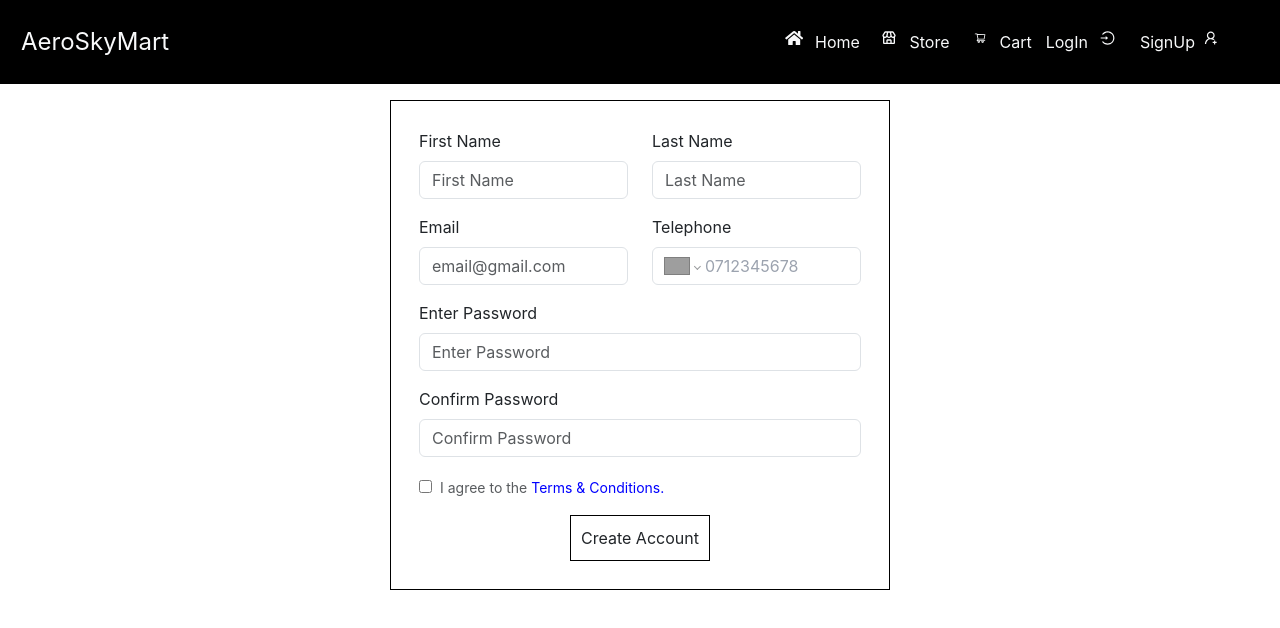
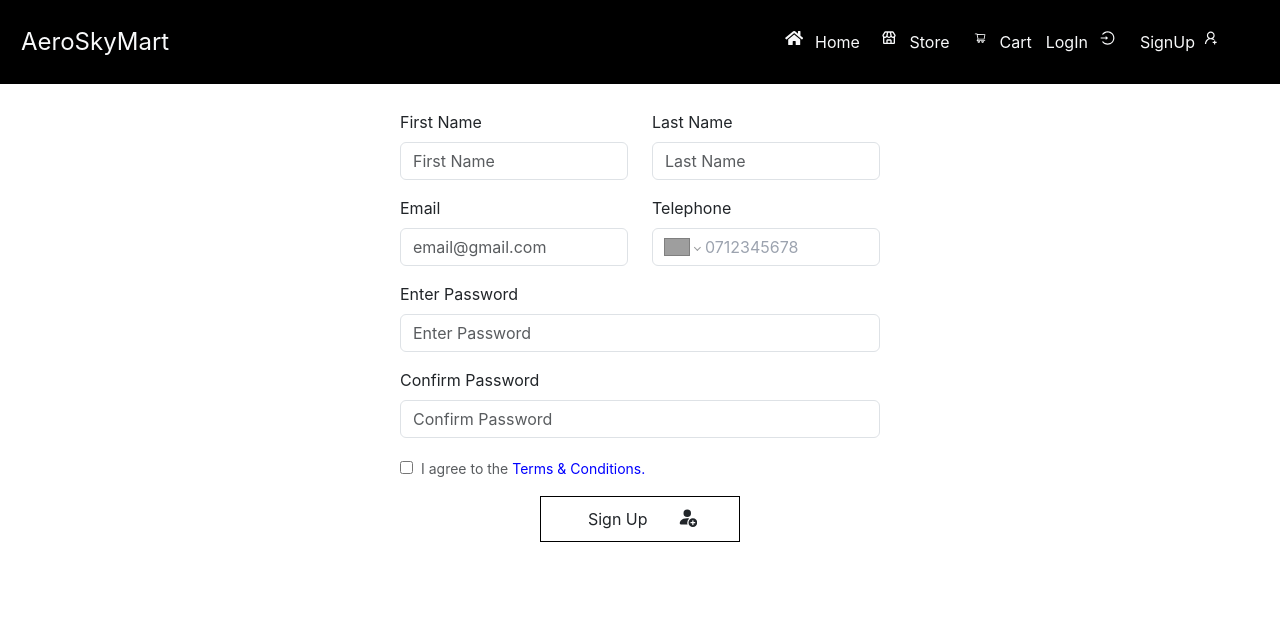
Before and after one commit to Osorabrian/AeroSkyMart, a React (Create React App) app: page /signup in a window 1280 px wide. Shown: the top 628 px of the page. Built offline with nearby package versions, Linux system fonts and the light colour scheme; grey boxes are pictures that could not be loaded.

Commit message:
formatting sign up page

```diff
--- a/src/Components/Signup/SignUp.css
+++ b/src/Components/Signup/SignUp.css
@@ -1,10 +1,12 @@
 #signup-form{
     max-width: 500px;
-    margin: 10px auto;
+    margin: 20px auto;
+    padding: 10px;
 }
 
 #create-button{
     padding: 10px;
+    min-width: 200px;
 }
 
 #create-button:hover{
--- a/src/Components/Signup/SignUp.js
+++ b/src/Components/Signup/SignUp.js
@@ -1,5 +1,6 @@
 import React, {useState} from "react";
 import PhoneInput from 'react-phone-number-input'
+import {BsPersonFillAdd} from 'react-icons/bs'
 import 'react-phone-number-input/style.css'
 import './SignUp.css'
 
@@ -9,7 +10,7 @@ export default function SignUp(){
 
     return(
         <>
-            <form id="signup-form" className="text-left mt-3 border-1 border-black p-7">
+            <form id="signup-form" className="text-left mt-3">
 
                 <div className="row mb-3 flex flex-wrap">
                     <div className="col-6">
@@ -50,7 +51,10 @@ export default function SignUp(){
                 <label className="form-text">I agree to the <a href="https://www.amazon.com/" className="text-[rgb(0,0,255)]">Terms & Conditions.</a></label>
 
                 <div style={{textAlign: 'center'}} className="mt-3">
-                    <button className="border-1 border-black" id='create-button'>Create Account</button>
+                    <button className="border-1 border-black row mx-auto" id='create-button'>
+                       <span className='col-9'>Sign Up</span>
+                        <BsPersonFillAdd className="col-3 -ml-5 text-xl "/>
+                    </button>
                 </div>
 
             </form>
```
